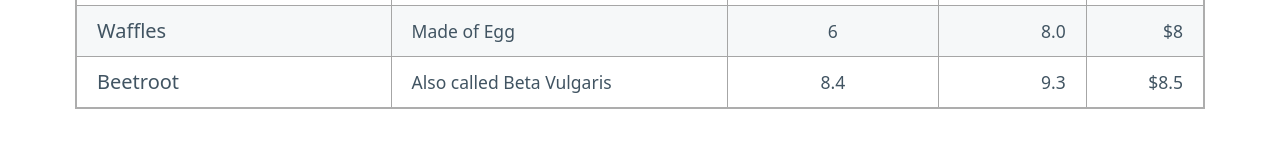
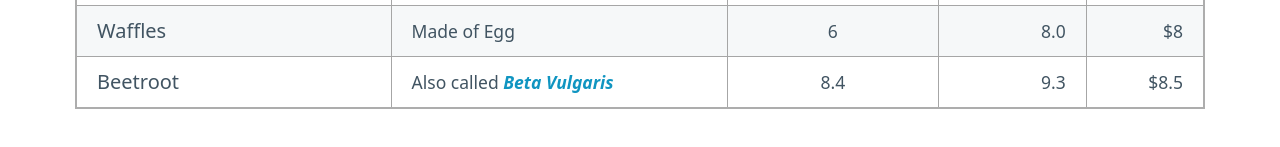
Before and after one commit to Complexlity/restaurants, a website built with webpack: page src/template.html in a window 1280 px wide. Both pictures are taken after a click on the button "Menu". Shown: the part 503-650 px from the top of the page. Built offline with nearby package versions, Linux system fonts and the light colour scheme; files whose address does not match are found by name.

Commit message:
Add style to table data

```diff
--- a/src/css/custom.css
+++ b/src/css/custom.css
@@ -49,6 +49,12 @@ h1{
     text-align: start;
     font-size:1.5rem;
     max-width:28ch;
+}
+
+.beta {
+    font-weight: 700;
+    color:hsl(195deg, 85%, 41%);
+    font-style:italic;
 }
 
 @media screen and (max-width:768px) {
```
Also changed, not shown: dist/bundlee00a5a4b3481b941519d.js, dist/index.html, 2 other files.
